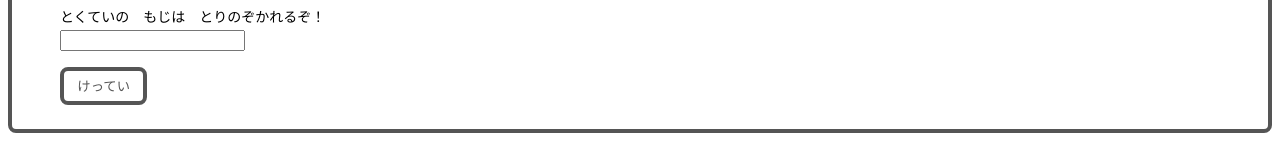
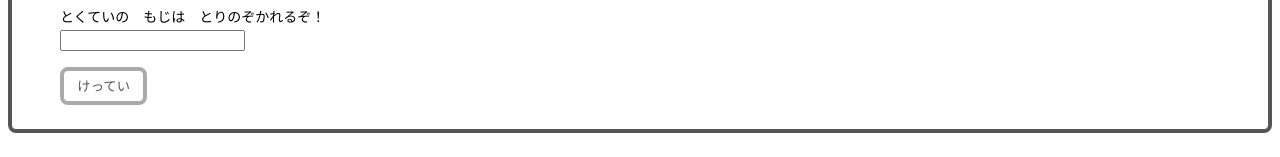
Before and after one commit to webdino/lyceum-pokemon, a Nuxt app: page /new in a window 1280 px wide. Shown: the part 179-336 px from the top of the page. Built offline with nearby package versions, Linux system fonts and the light colour scheme; no server answers.

Commit message:
feat: トレーナー名が空白のときのバリデーション

```diff
--- a/pages/new.vue
+++ b/pages/new.vue
@@ -52,7 +52,12 @@ export default {
           aria-describedby="name-description"
         />
       </div>
-      <GamifyButton type="button" @click="onOpen(true)">けってい</GamifyButton>
+      <GamifyButton
+        type="button"
+        @click="onOpen(true)"
+        :disabled="safeTrainerName.length === 0"
+        >けってい</GamifyButton
+      >
     </form>
     <GamifyDialog
       v-if="dialog"
```
